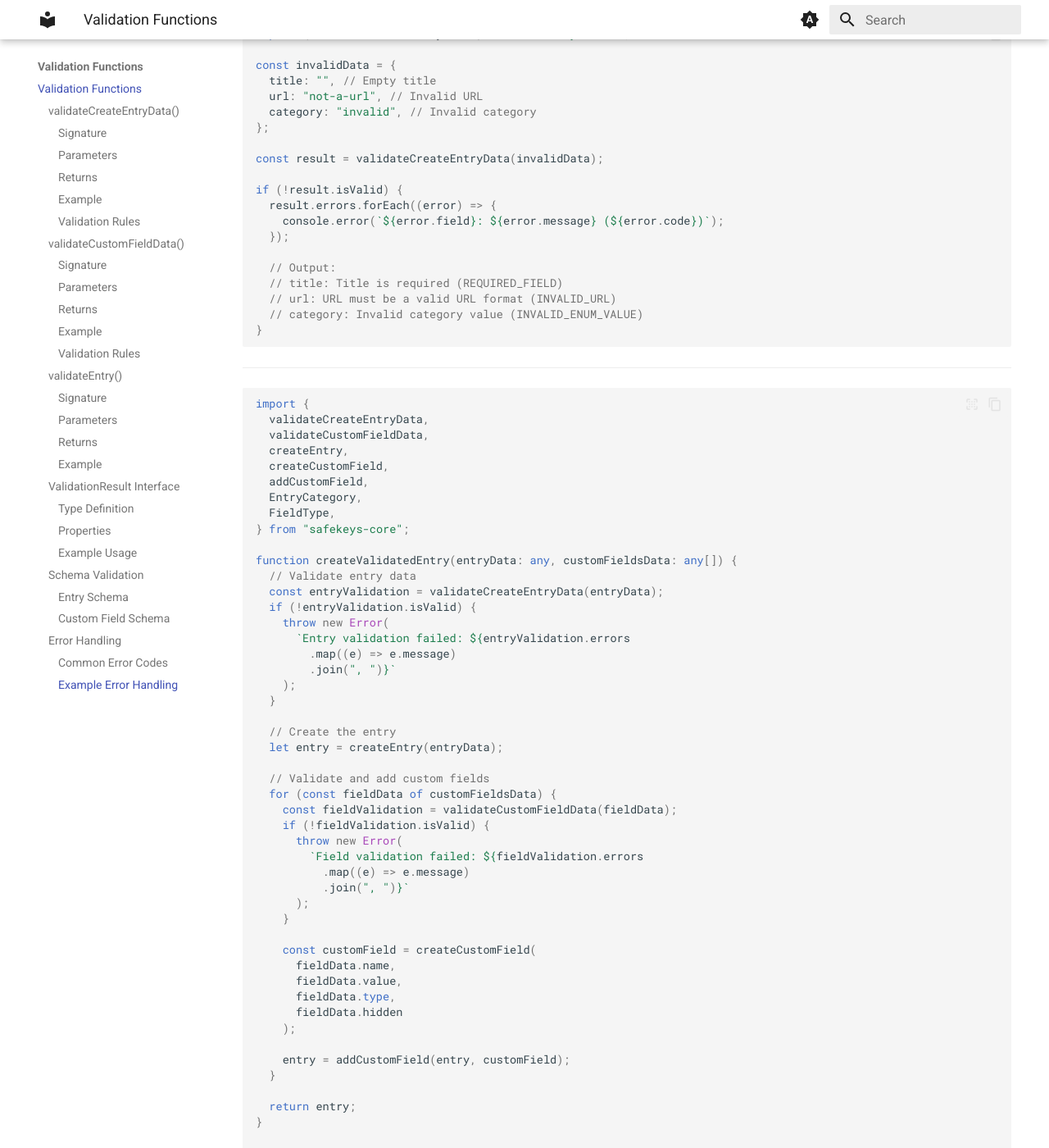
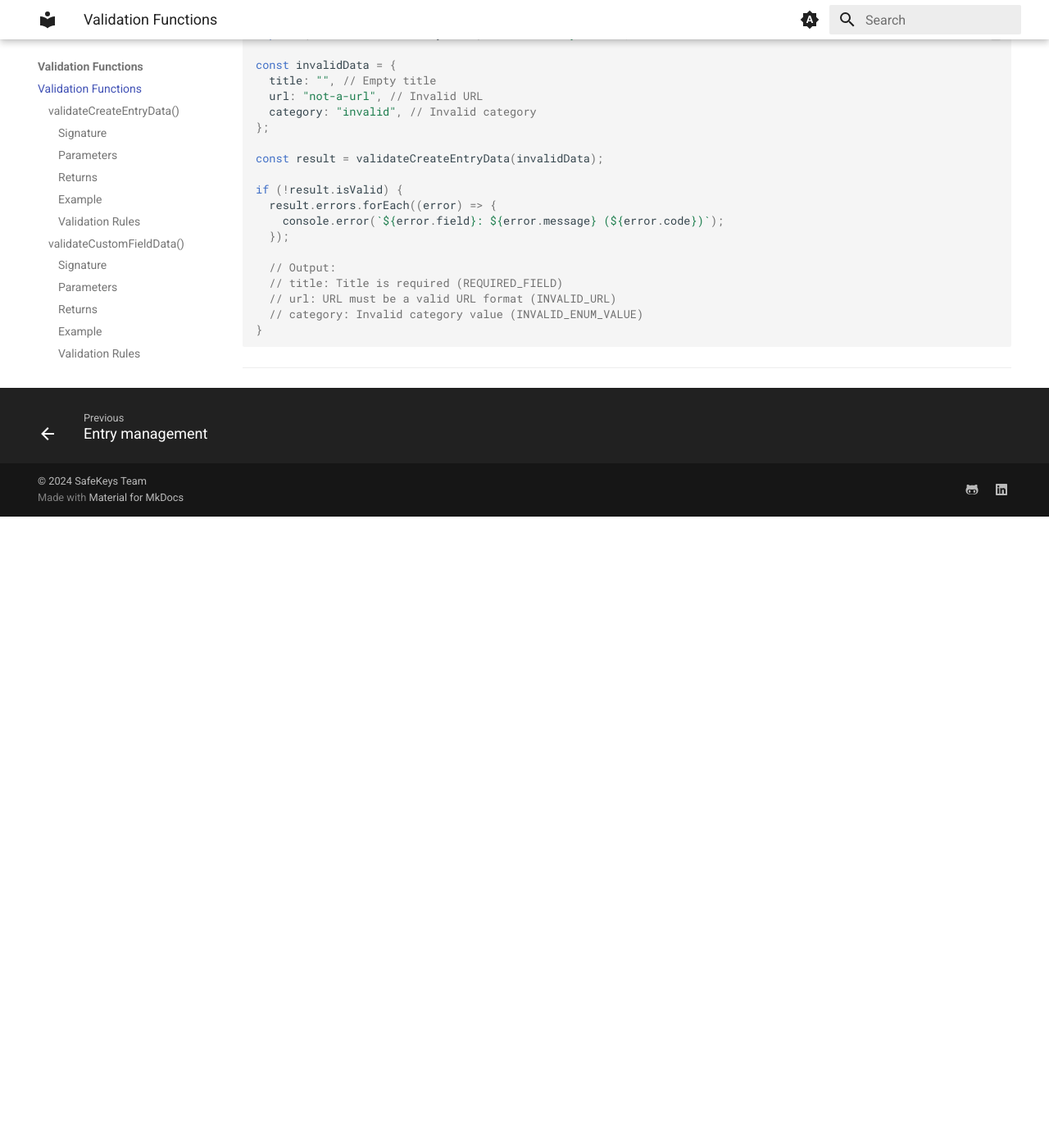
Before and after one commit to SafeKeys-App/SafeKeys-Docs, an MkDocs documentation site: the page built from docs/Validation Functions/validation.md, in a window 1280 px wide and 1400 px high, scrolled down 6385 px. Shown: the whole window at 82% size. Built offline with MkDocs 1.6.1 and Material for MkDocs 9.7.7, drawn with Linux system fonts in a browser that asks for light colours; after the commit the page ends 7015 px from its top, so only the background shows below that; some of the changed text lies outside the part shown.

Commit message:
update : validation function (#1)

````diff
--- a/docs/Validation Functions/validation.md
+++ b/docs/Validation Functions/validation.md
@@ -302,83 +302,3 @@
 ```
 
 ---
-
-```typescript
-import {
-  validateCreateEntryData,
-  validateCustomFieldData,
-  createEntry,
-  createCustomField,
-  addCustomField,
-  EntryCategory,
-  FieldType,
-} from "safekeys-core";
-
-function createValidatedEntry(entryData: any, customFieldsData: any[]) {
-  // Validate entry data
-  const entryValidation = validateCreateEntryData(entryData);
-  if (!entryValidation.isValid) {
-    throw new Error(
-      `Entry validation failed: ${entryValidation.errors
-        .map((e) => e.message)
-        .join(", ")}`
-    );
-  }
-
-  // Create the entry
-  let entry = createEntry(entryData);
-
-  // Validate and add custom fields
-  for (const fieldData of customFieldsData) {
-    const fieldValidation = validateCustomFieldData(fieldData);
-    if (!fieldValidation.isValid) {
-      throw new Error(
-        `Field validation failed: ${fieldValidation.errors
-          .map((e) => e.message)
-          .join(", ")}`
-      );
-    }
-
-    const customField = createCustomField(
-      fieldData.name,
-      fieldData.value,
-      fieldData.type,
-      fieldData.hidden
-    );
-
-    entry = addCustomField(entry, customField);
-  }
-
-  return entry;
-}
-
-// Usage
-try {
-  const entry = createValidatedEntry(
-    {
-      title: "AWS Console",
-      username: "admin@company.com",
-      password: "secure-password",
-      url: "https://console.aws.amazon.com",
-      category: EntryCategory.LOGIN,
-    },
-    [
-      {
-        name: "Access Key",
-        value: "AKIAIOSFODNN7EXAMPLE",
-        type: FieldType.TEXT,
-      },
-      {
-        name: "Secret Key",
-        value: "wJalrXUtnFEMI/K7MDENG/bPxRfiCYEXAMPLEKEY",
-        type: FieldType.PASSWORD,
-        hidden: true,
-      },
-    ]
-  );
-
-  console.log("Entry created successfully:", entry);
-} catch (error) {
-  console.error("Failed to create entry:", error.message);
-}
-```
````
